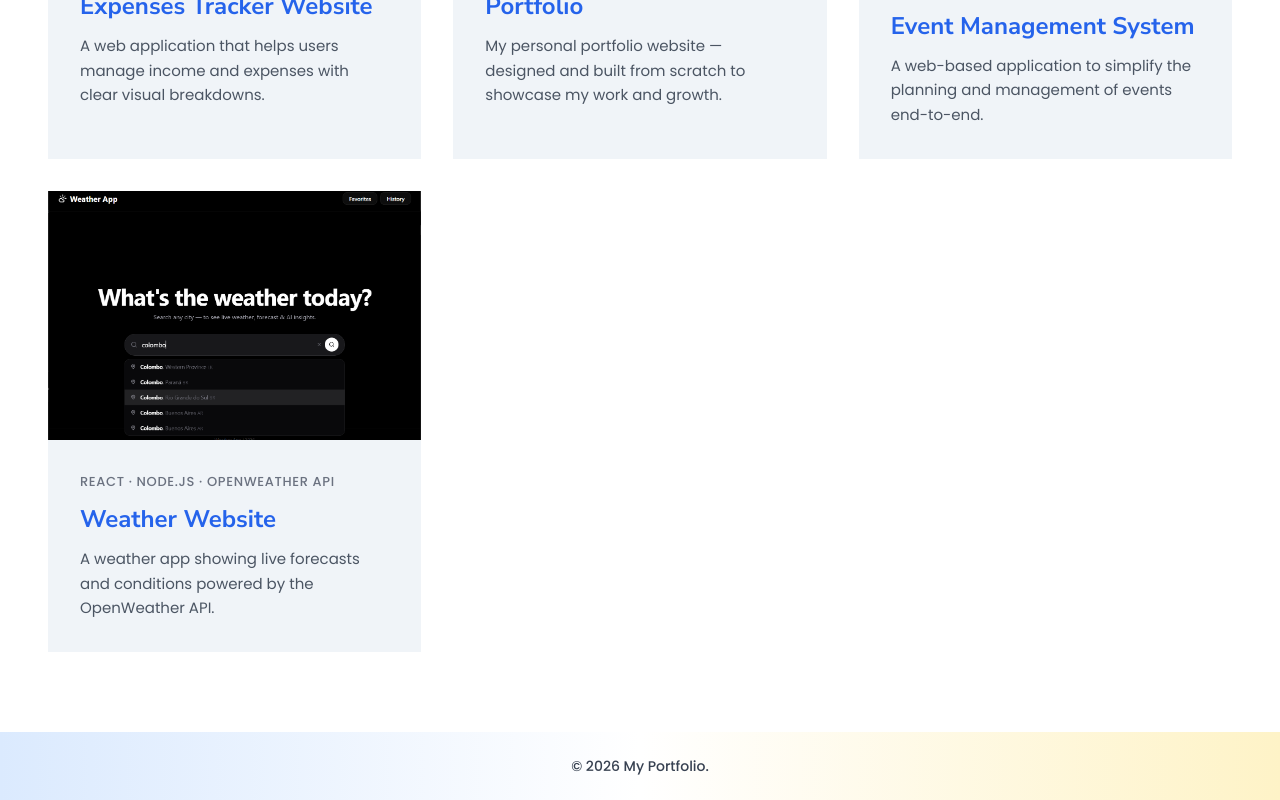
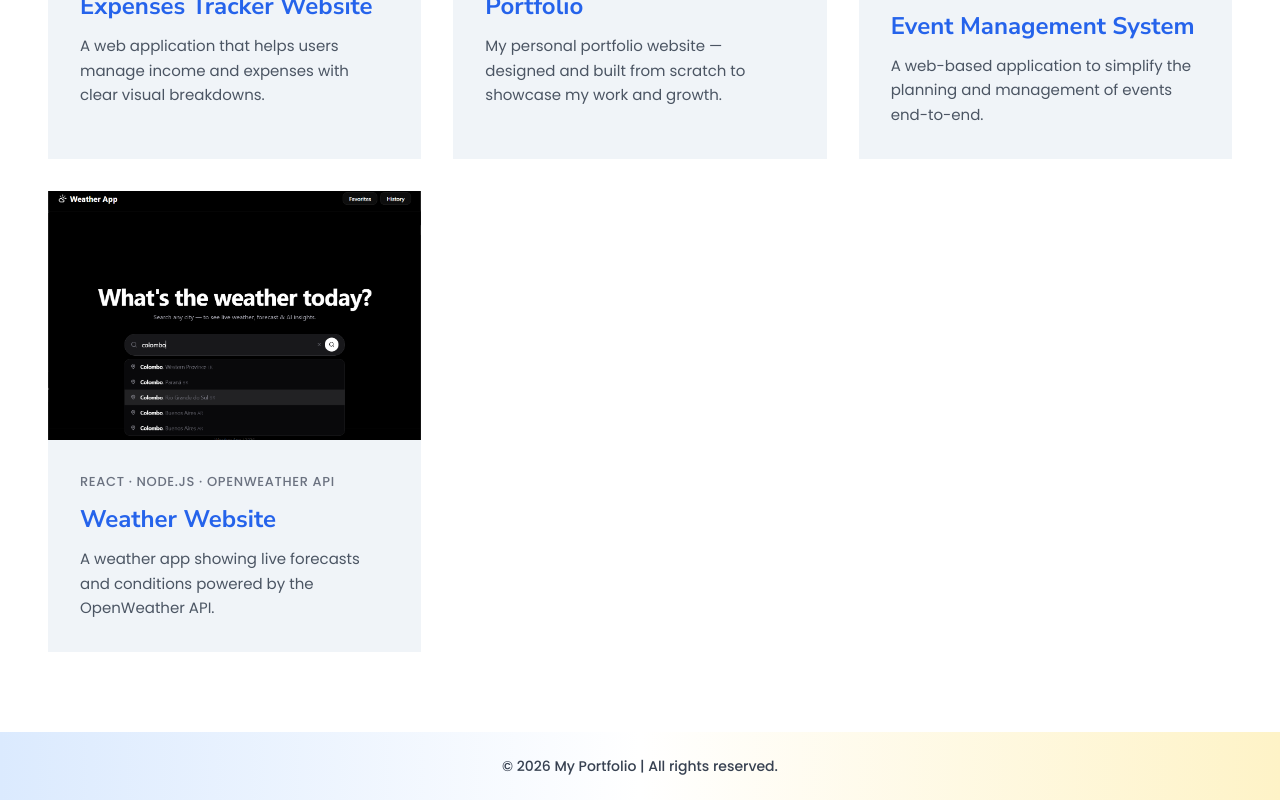
Before and after one commit to AshanAkalanka/My-Portfolio-version-2, a React (Create React App) app in the folder frontend/: page /featured-projects in a window 1280 px wide. Shown: the part 1052-1852 px from the top of the page. Built offline with nearby package versions, Linux system fonts and the light colour scheme.

Commit message:
update ui

```diff
--- a/frontend/src/components/Footer.jsx
+++ b/frontend/src/components/Footer.jsx
@@ -2,7 +2,7 @@ function Footer() {
     return (
         <footer className="theme-section bg-gradient-to-r from-blue-100 via-white to-amber-100 py-6 transition-colors duration-300">
             <div className="theme-text-subtle max-w-7xl mx-auto text-center text-sm font-medium text-gray-700 dark:text-gray-400 transition-colors duration-300">
-                &copy; {new Date().getFullYear()} My Portfolio.
+                &copy; {new Date().getFullYear()} My Portfolio | All rights reserved.
             </div>
         </footer>
     );
--- a/frontend/src/components/Hero.jsx
+++ b/frontend/src/components/Hero.jsx
@@ -2,7 +2,7 @@ import { motion } from "framer-motion";
 import { useEffect, useState } from "react";
 import { useTheme } from "../context/ThemeContext";
 import { ArrowRight, Download } from "lucide-react";
-import heroBg from "../images/ii.png";
+import heroBg from "../images/hero.png";
 
 /* ROLE TYPEWRITER — cycles through roles under the fixed name */
 function RoleTypewriter({ words, speed = 90, delay = 1500 }) {
```
Also changed, not shown: frontend/src/images/hero.png (added), frontend/src/images/ii.png (deleted).
